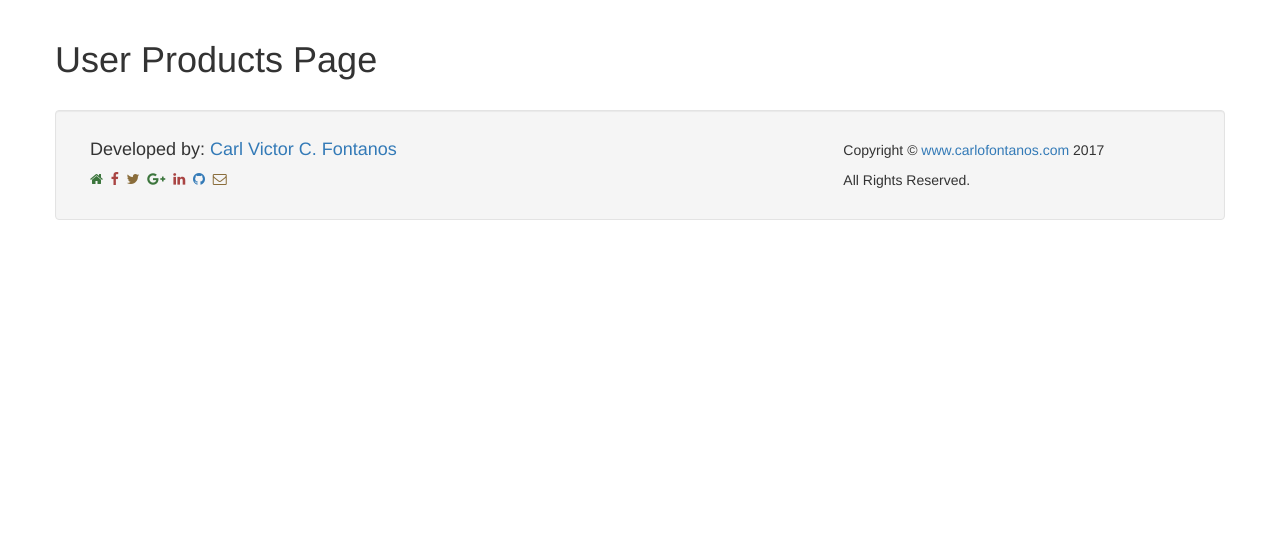
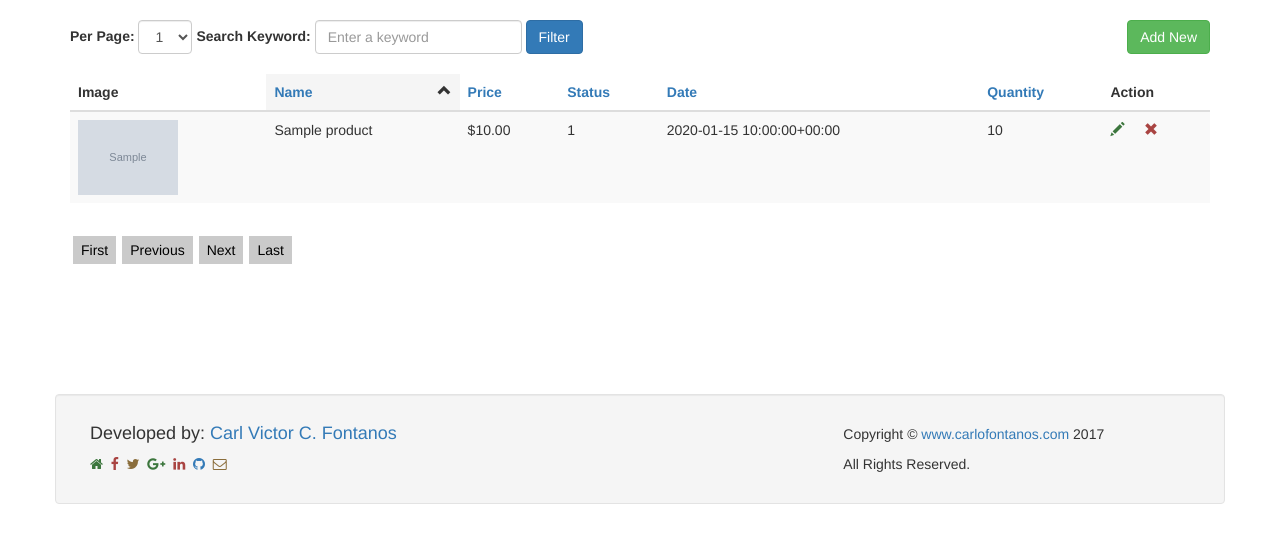
Before and after one commit to mutyaba84/python-ecommerce, a Django app: page /ecommerce/user/products/ in a window 1280 px wide. Shown: the part 52-595 px from the top of the page. Run offline with Django 3.2, Linux system fonts and the light colour scheme; a user stored in the database is signed in; tables that the repository leaves empty hold one stand-in row (values such as "Sample post"); grey boxes marked "Sample" are stand-in pictures; some libraries are stand-ins or nearby versions.

Commit message:
Integrated user products pagination.

```diff
--- a/ecommerce/static/ecommerce/js/app.js
+++ b/ecommerce/static/ecommerce/js/app.js
@@ -112,11 +112,12 @@ var app = {
 
 				var data = {
 					action: "demo_load_my_posts",
+					csrfmiddlewaretoken: $("input[name=csrfmiddlewaretoken]").val(),
 					data: JSON.parse($('form.post-list input').val())
 				};
 
 				$.ajax({
-					url: 'inc/ajax/products/view.php',
+					url: '/ecommerce/user/products/',
 					type: 'POST',
 					data: data,
 					success: function (response) {
--- a/ecommerce/templates/ecommerce/product/user.html
+++ b/ecommerce/templates/ecommerce/product/user.html
@@ -1,5 +1,48 @@
 {% extends "ecommerce/base.html" %}
 
 {% block content %}
-	<h1>User Products Page</h1>
+	<div class="container products-view-user">
+		{% csrf_token %}
+		<form class = "post-list">
+			<input type = "hidden" value = "" />
+		</form>
+
+		<article class="navbar-form navbar-left p-0 m-0 ml-b">
+			<div class="form-group">
+				<label>Per Page: </label>
+				<select class="form-control post_max">
+					<option value="1">1</option>
+					<option value="2">2</option>
+					<option value="3">3</option>
+				</select>
+				<label>Search Keyword: </label>
+				<input type="text" class="form-control post_search_text" placeholder="Enter a keyword">
+			</div>
+			<input type = "submit" value = "Filter" class = "btn btn-primary post_search_submit" />
+		</article>
+
+		<a href="user-products-add.php" class="btn btn-success pull-right">Add New</a>
+
+		<br class = "clear" />
+
+		<div class = "wave-box-wrapper">
+			<div class = "wave-box"></div>
+			<table class = "table table-striped table-post-list no-margin">
+				<thead>
+					<tr>
+						<th>Image</th>
+						<th id = "name" class = "active"><a href = "#">Name</a></th>
+						<th id = "price"><a href = "#">Price</a></th>
+						<th id = "status"><a href = "#">Status</a></th>
+						<th id = "date"><a href = "#">Date</a></th>
+						<th id = "quantity"><a href = "#">Quantity</a></th>
+						<th>Action</th>
+					</tr>
+				</thead>
+				<tbody class = "pagination-container"></tbody>
+			</table>
+
+			<div class = "pagination-nav"></div>
+		</div>
+	</div>
 {% endblock %}
--- a/ecommerce/views.py
+++ b/ecommerce/views.py
@@ -1,209 +1,323 @@
 from django.contrib.auth import authenticate, login, logout as django_logout # Use alias like "django_logout" so that django doesnt get confused on which function to use.
 from django.contrib.auth.models import User
-from django.contrib.auth.decorators import login_required # So you can use @login_required on top of method to protect the view.
 from django.shortcuts import get_object_or_404, render
 from django.http import HttpResponseRedirect
 from django.http import JsonResponse
+from django.db.models import Q
 from .models import Member, Product
 from .forms import RegisterForm
 
+import math
+
 
 def index(request):
-    return render(request, 'ecommerce/index.html')
+	return render(request, 'ecommerce/index.html')
 
 def products(request):
-    return render(request, 'ecommerce/product/index.html')
+	return render(request, 'ecommerce/product/index.html')
 
 def about(request):
-    return render(request, 'ecommerce/about.html')
+	return render(request, 'ecommerce/about.html')
 
 def contact(request):
-    return render(request, 'ecommerce/contact.html')
+	return render(request, 'ecommerce/contact.html')
 
 def user_login(request):
-    # Redirect if already logged-in
-    if request.user.is_authenticated():
-        return HttpResponseRedirect('/ecommerce/user/account')
+	# Redirect if already logged-in
+	if request.user.is_authenticated():
+		return HttpResponseRedirect('/ecommerce/user/account')
 
-    if request.method == 'POST':
-        # Process the request if posted data are available
-        username = request.POST['username']
-        password = request.POST['password']
-        # Check username and password combination if correct
-        user = authenticate(username=username, password=password)
-        if user is not None:
-            # Success, now let's login the user.
-            login(request, user)
-            # Then redirect to the accounts page.
-            return HttpResponseRedirect('/ecommerce/user/account')
-        else:
-            # Incorrect credentials, let's throw an error to the screen.
-            return render(request, 'ecommerce/user/login.html', {'error_message': 'Incorrect username and / or password.'})
-    else:
-        # No post data availabe, let's just show the page to the user.
-        return render(request, 'ecommerce/user/login.html')
+	if request.method == 'POST':
+		# Process the request if posted data are available
+		username = request.POST['username']
+		password = request.POST['password']
+		# Check username and password combination if correct
+		user = authenticate(username=username, password=password)
+		if user is not None:
+			# Success, now let's login the user.
+			login(request, user)
+			# Then redirect to the accounts page.
+			return HttpResponseRedirect('/ecommerce/user/account')
+		else:
+			# Incorrect credentials, let's throw an error to the screen.
+			return render(request, 'ecommerce/user/login.html', {'error_message': 'Incorrect username and / or password.'})
+	else:
+		# No post data availabe, let's just show the page to the user.
+		return render(request, 'ecommerce/user/login.html')
 
 def user_account(request):
-    err_succ = {'status': 0, 'message': 'An unknown error occured'}
+	err_succ = {'status': 0, 'message': 'An unknown error occured'}
 
-    # Redirect if not logged-in
-    if request.user.is_authenticated() == False:
-        return HttpResponseRedirect('/ecommerce/user/login')
+	# Redirect if not logged-in
+	if request.user.is_authenticated() == False:
+		return HttpResponseRedirect('/ecommerce/user/login')
 
-    if request.method == 'POST':
-        # Query data of currently logged-in user.
-        user = User.objects.get(username=request.user.username)
+	if request.method == 'POST':
+		# Query data of currently logged-in user.
+		user = User.objects.get(username=request.user.username)
 
-        # Check if username exists
-        if User.objects.filter(username=request.POST['username']).exists() and user.username != request.POST['username']:
-            err_succ['message'] = 'Username aleady taken, please enter a different one.'
+		# Check if username exists
+		if User.objects.filter(username=request.POST['username']).exists() and user.username != request.POST['username']:
+			err_succ['message'] = 'Username aleady taken, please enter a different one.'
 
-        # Check if email exists
-        elif User.objects.filter(email=request.POST['email']).exists() and user.email != request.POST['email']:
-            err_succ['message'] = 'Email already taken, please enter a different one'
+		# Check if email exists
+		elif User.objects.filter(email=request.POST['email']).exists() and user.email != request.POST['email']:
+			err_succ['message'] = 'Email already taken, please enter a different one'
 
-        elif request.POST['old_password'] and request.POST['password_repeat'] and request.POST['password']:
-            # Check if passwords match
-            if request.POST['password_repeat'] != request.POST['password']:
-                err_succ['message'] = 'New password do not match.'
+		elif request.POST['old_password'] and request.POST['password_repeat'] and request.POST['password']:
+			# Check if passwords match
+			if request.POST['password_repeat'] != request.POST['password']:
+				err_succ['message'] = 'New password do not match.'
 
-            # Check if old password is correct
-            elif not user.check_password(request.POST['old_password']):
-                err_succ['message'] = 'Incorrect old password.'
+			# Check if old password is correct
+			elif not user.check_password(request.POST['old_password']):
+				err_succ['message'] = 'Incorrect old password.'
 
-        else:
-            user.username = request.POST['username']
-            user.first_name = request.POST['first_name']
-            user.last_name = request.POST['last_name']
+		else:
+			user.username = request.POST['username']
+			user.first_name = request.POST['first_name']
+			user.last_name = request.POST['last_name']
 
-            user.member.phone_number = request.POST['phone_number']
-            user.member.about = request.POST['about_me']
+			user.member.phone_number = request.POST['phone_number']
+			user.member.about = request.POST['about_me']
 
-            # Save new password if passes above validations
-            if request.POST['password']:
-                user.set_password(request.POST['password'])
+			# Save new password if passes above validations
+			if request.POST['password']:
+				user.set_password(request.POST['password'])
 
-            # Save posted fields to their respective tables
-            user.member.save()
-            user.save()
+			# Save posted fields to their respective tables
+			user.member.save()
+			user.save()
 
-            # Show success message
-            err_succ['status'] = 1
-            err_succ['message'] = 'Account successfully updated.'
+			# Show success message
+			err_succ['status'] = 1
+			err_succ['message'] = 'Account successfully updated.'
 
-        return JsonResponse(err_succ)
-    else:
-        return render(request, 'ecommerce/user/account.html')
+		return JsonResponse(err_succ)
+	else:
+		return render(request, 'ecommerce/user/account.html')
 
 def user_products(request):
-    # Redirect if not logged-in
-    if request.user.is_authenticated() == False:
-        return HttpResponseRedirect('/ecommerce/user/login')
+	# Redirect if not logged-in
+	if request.user.is_authenticated() == False:
+		return HttpResponseRedirect('/ecommerce/user/login')
 
-    return render(request, 'ecommerce/product/user.html')
+	if request.method == 'POST':
+		pagination_content = ""
+		page_number = request.POST['data[page]'] if request.POST['data[page]'] else 1
+		page = int(page_number)
+		name = request.POST['data[th_name]']
+		sort = '-' if request.POST['data[th_sort]'] == 'DESC' else ''
+		search = request.POST['data[search]']
+		max = int(request.POST['data[max]'])
+
+		cur_page = page
+		page -= 1
+		per_page = max # Set the number of results to display
+		start = page * per_page
+
+		# If search keyword is not empty, we include a query for searching
+		# the "content" or "name" fields in the database for any matched strings.
+		if search:
+			all_posts = Product.objects.filter(Q(content__contains = search) | Q(name__contains = search), author = request.user.id).order_by(sort + name)[start:per_page]
+			count = Product.objects.filter(Q(content__contains = search) | Q(name__contains = search), author = request.user.id).count()
+
+		else:
+			all_posts = Product.objects.filter(author = request.user.id).order_by(sort + name)[start:per_page]
+			count = Product.objects.filter(author = request.user.id).count()
+
+		if all_posts:
+			for post in all_posts:
+				pagination_content += '''
+					<tr>
+						<td><img src='/uploads/%s' width='100' /></td>
+						<td>%s</td>
+						<td>$%s</td>
+						<td>%s</td>
+						<td>%s</td>
+						<td>%s</td>
+						<td>
+							<a href='#' class='text-success'>
+								<span class='glyphicon glyphicon-pencil' title='Edit'></span>
+							</a> &nbsp; &nbsp;
+							<a href='#' class='text-danger delete-product' item_id='%s'>
+								<span class='glyphicon glyphicon-remove' title='Delete'></span>
+							</a>
+						</td>
+					</tr>
+				''' %(post.featured_image, post.name, post.price, post.status, post.date, post.quantity, post.id)
+		else:
+			pagination_content += "<tr><td colspan='7' class='bg-danger p-d'>No results</td></tr>"
+
+		return JsonResponse({
+			'content': pagination_content,
+			'navigation': nagivation_list(count, per_page, cur_page)
+		})
+	else:
+		return render(request, 'ecommerce/product/user.html')
 
 def user_product_create(request):
-    err_succ = {'status': 0, 'message': 'An unknown error occured'}
+	err_succ = {'status': 0, 'message': 'An unknown error occured'}
 
-    # Redirect if not logged-in
-    if request.user.is_authenticated() == False:
-        return HttpResponseRedirect('/ecommerce/user/login')
+	# Redirect if not logged-in
+	if request.user.is_authenticated() == False:
+		return HttpResponseRedirect('/ecommerce/user/login')
 
-    if request.method == 'POST':
-        product = Product.objects.create(
-            name = request.POST['name'],
-            content = request.POST['content'],
-            excerpt = request.POST['excerpt'],
-            price = request.POST['price'],
-            status = request.POST['status'],
-            quantity = request.POST['quantity'],
-            author = request.user.id
-        )
-        product.save()
+	if request.method == 'POST':
+		product = Product.objects.create(
+			name = request.POST['name'],
+			content = request.POST['content'],
+			excerpt = request.POST['excerpt'],
+			price = request.POST['price'],
+			status = request.POST['status'],
+			quantity = request.POST['quantity'],
+			author = request.user.id
+		)
+		product.save()
 
-        err_succ['status'] = 1
-        err_succ['message'] = product.id
+		err_succ['status'] = 1
+		err_succ['message'] = product.id
 
-        return JsonResponse(err_succ)
-    else:
-        return render(request, 'ecommerce/product/create.html')
+		return JsonResponse(err_succ)
+	else:
+		return render(request, 'ecommerce/product/create.html')
 
 
 def user_product_update(request, product_id):
-    product = get_object_or_404(Product, pk=product_id) # Query object of given product id
-    err_succ = {'status': 0, 'message': 'An unknown error occured'}
+	product = get_object_or_404(Product, pk=product_id) # Query object of given product id
+	err_succ = {'status': 0, 'message': 'An unknown error occured'}
 
-    # Redirect if not logged-in
-    if request.user.is_authenticated() == False:
-        return HttpResponseRedirect('/ecommerce/user/login')
+	# Redirect if not logged-in
+	if request.user.is_authenticated() == False:
+		return HttpResponseRedirect('/ecommerce/user/login')
 
-    if request.method == 'POST':
+	if request.method == 'POST':
 
-        return JsonResponse(err_succ)
-    else:
-        return render(request, 'ecommerce/product/update.html', {'product': product}) # Include product object when rendering the view.
+		return JsonResponse(err_succ)
+	else:
+		return render(request, 'ecommerce/product/update.html', {'product': product}) # Include product object when rendering the view.
 
 def user_register(request):
-    # Redirect if already logged-in
-    if request.user.is_authenticated():
-        return HttpResponseRedirect('/ecommerce/user/account')
+	# Redirect if already logged-in
+	if request.user.is_authenticated():
+		return HttpResponseRedirect('/ecommerce/user/account')
 
-    # if this is a POST request we need to process the form data
-    template = 'ecommerce/user/register.html'
+	# if this is a POST request we need to process the form data
+	template = 'ecommerce/user/register.html'
 
-    if request.method == 'POST':
-        # create a form instance and populate it with data from the request:
-        form = RegisterForm(request.POST)
-        # check whether it's valid:
-        if form.is_valid():
-            if User.objects.filter(username=form.cleaned_data['username']).exists():
-                return render(request, template, {
-                    'form': form,
-                    'error_message': 'Username already exists.'
-                })
-            elif User.objects.filter(email=form.cleaned_data['email']).exists():
-                return render(request, template, {
-                    'form': form,
-                    'error_message': 'Email already exists.'
-                })
-            elif form.cleaned_data['password'] != form.cleaned_data['password_repeat']:
-                return render(request, template, {
-                    'form': form,
-                    'error_message': 'Passwords do not match.'
-                })
-            else:
-                # Create the user:
-                user = User.objects.create_user(
-                    form.cleaned_data['username'],
-                    form.cleaned_data['email'],
-                    form.cleaned_data['password']
-                )
-                user.first_name = form.cleaned_data['first_name']
-                user.last_name = form.cleaned_data['last_name']
+	if request.method == 'POST':
+		# create a form instance and populate it with data from the request:
+		form = RegisterForm(request.POST)
+		# check whether it's valid:
+		if form.is_valid():
+			if User.objects.filter(username=form.cleaned_data['username']).exists():
+				return render(request, template, {
+					'form': form,
+					'error_message': 'Username already exists.'
+				})
+			elif User.objects.filter(email=form.cleaned_data['email']).exists():
+				return render(request, template, {
+					'form': form,
+					'error_message': 'Email already exists.'
+				})
+			elif form.cleaned_data['password'] != form.cleaned_data['password_repeat']:
+				return render(request, template, {
+					'form': form,
+					'error_message': 'Passwords do not match.'
+				})
+			else:
+				# Create the user:
+				user = User.objects.create_user(
+					form.cleaned_data['username'],
+					form.cleaned_data['email'],
+					form.cleaned_data['password']
+				)
+				user.first_name = form.cleaned_data['first_name']
+				user.last_name = form.cleaned_data['last_name']
 
-                member = Member.objects.create(
-                    user = user,
-                    phone_number = form.cleaned_data['phone_number'],
-                    about = ''
-                )
+				member = Member.objects.create(
+					user = user,
+					phone_number = form.cleaned_data['phone_number'],
+					about = ''
+				)
 
-                member.save()
-                user.save()
+				member.save()
+				user.save()
 
-                # Login the user
-                login(request, user)
+				# Login the user
+				login(request, user)
 
-                # redirect to accounts page:
-                return HttpResponseRedirect('/ecommerce/user/account')
+				# redirect to accounts page:
+				return HttpResponseRedirect('/ecommerce/user/account')
 
    # No post data availabe, let's just show the page.
-    else:
-        form = RegisterForm()
+	else:
+		form = RegisterForm()
 
-    return render(request, template, {'form': form})
+	return render(request, template, {'form': form})
 
 def logout(request):
-    # Clear the session cookies to logout the user.
-    django_logout(request)
-    # Redirect after logout
-    return HttpResponseRedirect('/ecommerce/user/login')
+	# Clear the session cookies to logout the user.
+	django_logout(request)
+	# Redirect after logout
+	return HttpResponseRedirect('/ecommerce/user/login')
+
+def nagivation_list(count, per_page, cur_page):
+	pagination_nav = ""
+	previous_btn = True
+	next_btn = True
+	first_btn = True
+	last_btn = True
+
+	no_of_paginations = int(math.ceil(count / per_page))
+
+	if cur_page >= 7:
+		start_loop = cur_page - 3
+		if no_of_paginations > cur_page + 3:
+			end_loop = cur_page + 3
+		elif cur_page <= no_of_paginations and cur_page > no_of_paginations - 6:
+			start_loop = no_of_paginations - 6
+			end_loop = no_of_paginations
+		else:
+			end_loop = no_of_paginations
+	else:
+		start_loop = 1
+		if no_of_paginations > 7:
+			end_loop = 7
+		else:
+			end_loop = no_of_paginations
+
+	# Pagination Buttons logic
+	pagination_nav += "<div class='pagination-container'><ul>"
+
+	if first_btn and cur_page > 1:
+		pagination_nav += "<li p='1' class='active'>First</li>"
+	elif first_btn:
+		pagination_nav += "<li p='1' class='inactive'>First</li>"
+
+	if previous_btn and cur_page > 1:
+		pre = cur_page - 1
+		pagination_nav += "<li p='" + str(pre) + "' class='active'>Previous</li>"
+	elif previous_btn:
+		pagination_nav += "<li class='inactive'>Previous</li>"
+
+	for i in range(start_loop, end_loop):
+		if cur_page == i:
+			pagination_nav += "<li p='" + str(i) + "' class = 'selected'>" + str(i) + "</li>"
+		else:
+			pagination_nav += "<li p='" + str(i) + "' class='active'>" + str(i) + "</li>"
+
+	if next_btn and cur_page < no_of_paginations:
+		nex = cur_page + 1
+		pagination_nav += "<li p='" + str(nex) + "' class='active'>Next</li>"
+	elif next_btn:
+		pagination_nav += "<li class='inactive'>Next</li>"
+
+	if last_btn and cur_page < no_of_paginations:
+		pagination_nav += "<li p='" + str(no_of_paginations) + "' class='active'>Last</li>"
+	elif last_btn:
+		pagination_nav += "<li p='" + str(no_of_paginations) + "' class='inactive'>Last</li>"
+
+	pagination_nav = pagination_nav + "</ul></div>"
+
+	return pagination_nav
```
